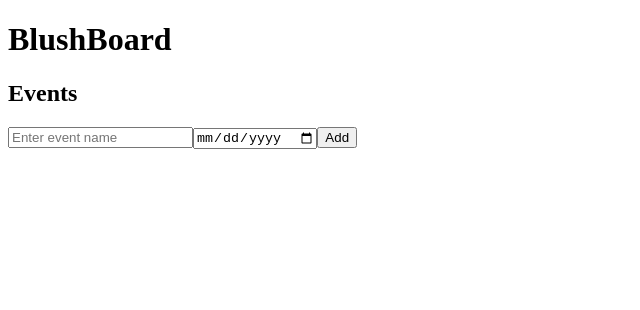
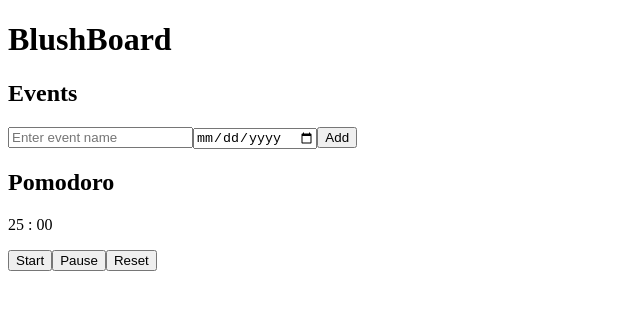
Before and after one commit to Sivdvj/blushboard, a React (Create React App) app: page / in a window 1280 px wide. Shown: the top 310 px of the page, without its empty margins (0-640 px from the left). Built offline with nearby package versions, Linux system fonts and the light colour scheme.

Commit message:
feat: pomodoro timer

```diff
--- a/src/App.js
+++ b/src/App.js
@@ -1,10 +1,12 @@
 import Header from "./components/header";
 import Events from "./components/events";
+import Pomodoro from "./components/pomodoro";
 function App() {
   return (
     <div className="App">
       <Header />
       <Events />
+      <Pomodoro />
     </div>
   );
 }
--- /dev/null
+++ b/src/components/pomodoro.js
@@ -0,0 +1,33 @@
+import { useState, useEffect } from "react";
+function Pomodoro() {
+  let [time, setTime] = useState(25 * 60);
+  let [running, setRunning] = useState(false);
+
+  useEffect(() => {
+    if (!running) return;
+    let interval = setInterval(() => {
+      setTime((prev) => (prev > 0 ? prev - 1 : 0));
+    }, 1000);
+
+    return () => clearInterval(interval);
+  }, [running]);
+
+  let formatTime = () => {
+    let minutes = Math.floor(time / 60);
+    let seconds = time % 60;
+
+    return `${minutes} : ${seconds < 10 ? "0" : ""}${seconds}`;
+  };
+
+  return (
+    <div>
+      <h2>Pomodoro</h2>
+      <p>{formatTime()}</p>
+      <button onClick={() => setRunning(true)}>Start</button>
+      <button onClick={() => setRunning(false)}>Pause</button>
+      <button onClick={() => setTime(25 * 60)}>Reset</button>
+    </div>
+  );
+}
+
+export default Pomodoro;
```
